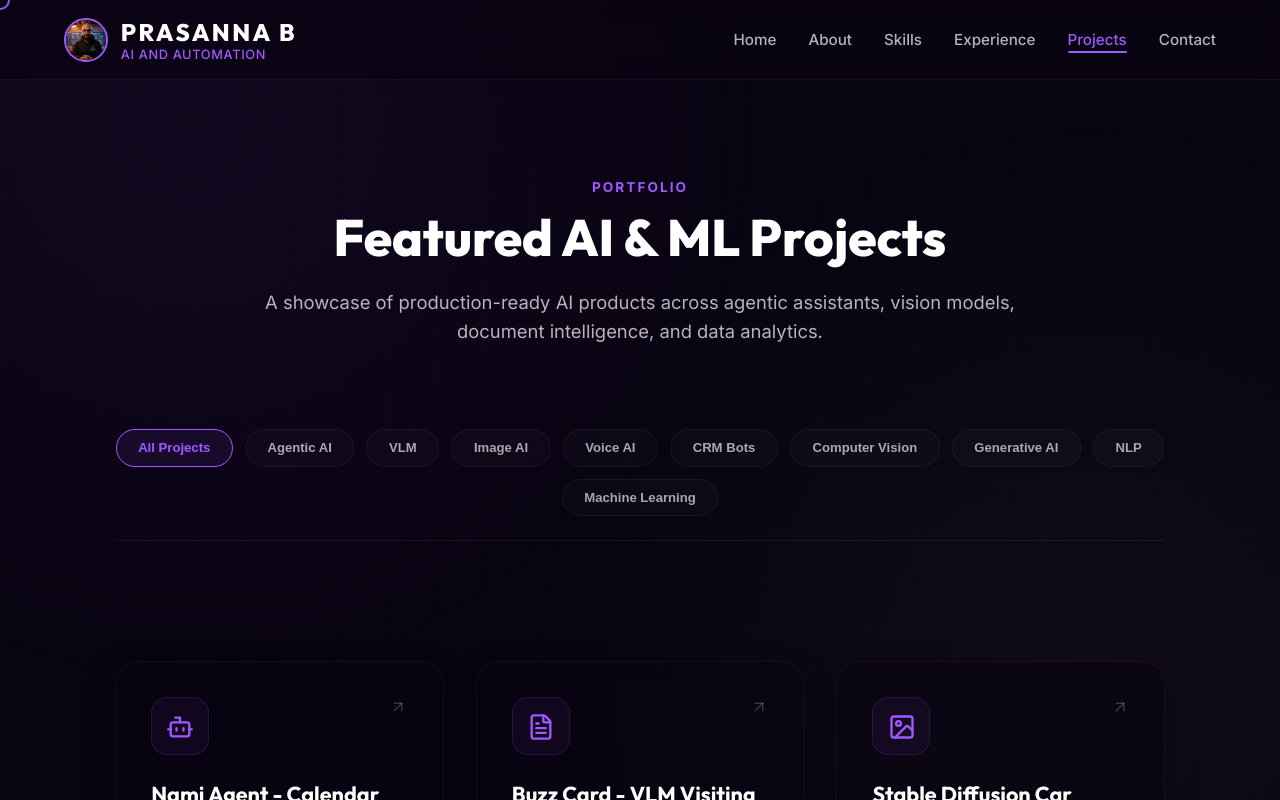
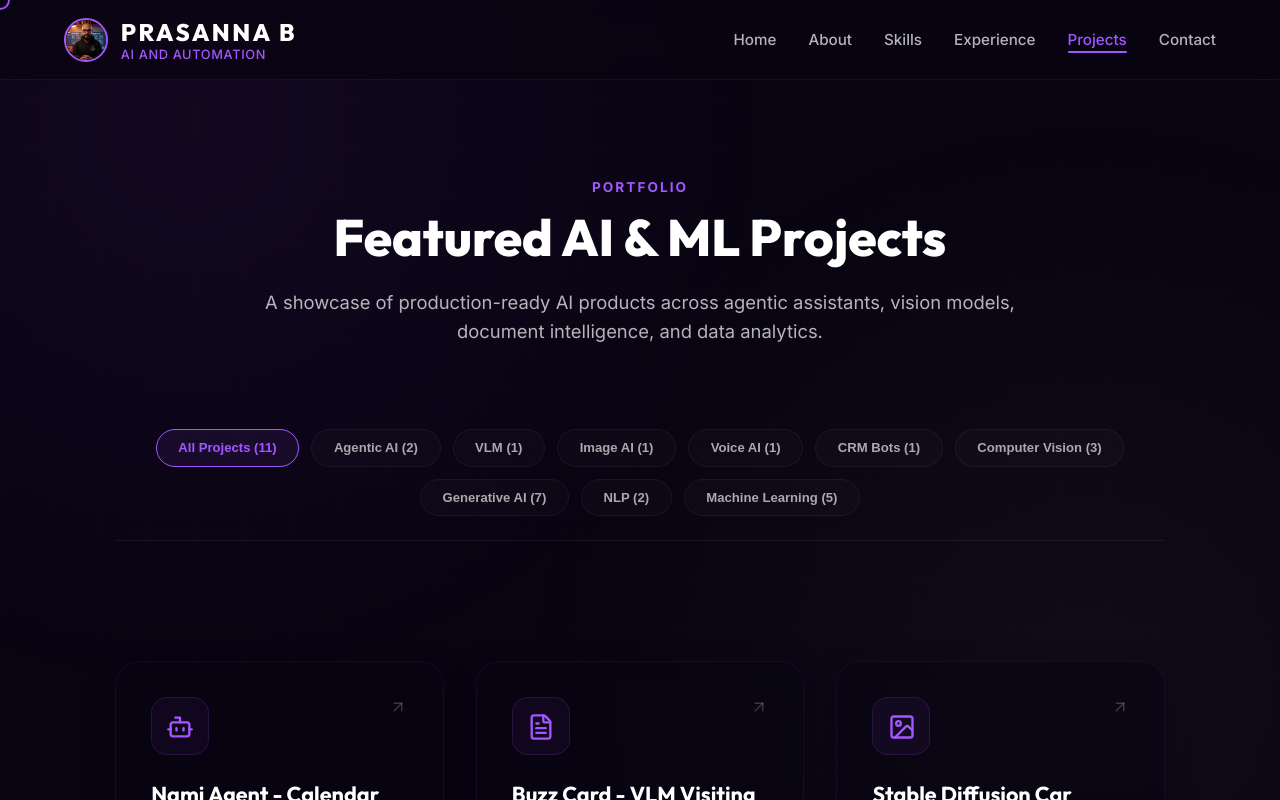
Before and after one commit to prasannab4362/prasannabalaji, a Next.js app: page /projects in a window 1280 px wide. Shown: the top 800 px of the page. Built offline with nearby package versions, Linux system fonts and the light colour scheme; no server answers.

Commit message:
UX: Display project count indicators on filter buttons and add ARIA accessibility

```diff
--- a/src/components/FeaturedProjects/FeaturedProjects.tsx
+++ b/src/components/FeaturedProjects/FeaturedProjects.tsx
@@ -160,16 +160,22 @@ export default function FeaturedProjects() {
         </div>
 
         {/* Filter Bar */}
-        <div className={styles.filterBar}>
-          {filters.map((filter) => (
+        <div className={styles.filterBar} role="group" aria-label="Project Categories Filter">
+          {filters.map((filter) => {
+            const count = filter.id === "all"
+              ? projects.length
+              : projects.filter(p => p.categories.includes(filter.id)).length;
+            return (
               <button
                 key={filter.id}
                 className={`${styles.filterBtn} ${activeFilter === filter.id ? styles.activeFilter : ''}`}
                 onClick={() => setActiveFilter(filter.id)}
+                aria-pressed={activeFilter === filter.id}
               >
-              {filter.name}
+                {filter.name} ({count})
               </button>
-          ))}
+            );
+          })}
         </div>
 
         {/* Grid */}
```
Lines whose indentation alone changed are shown as unchanged.
